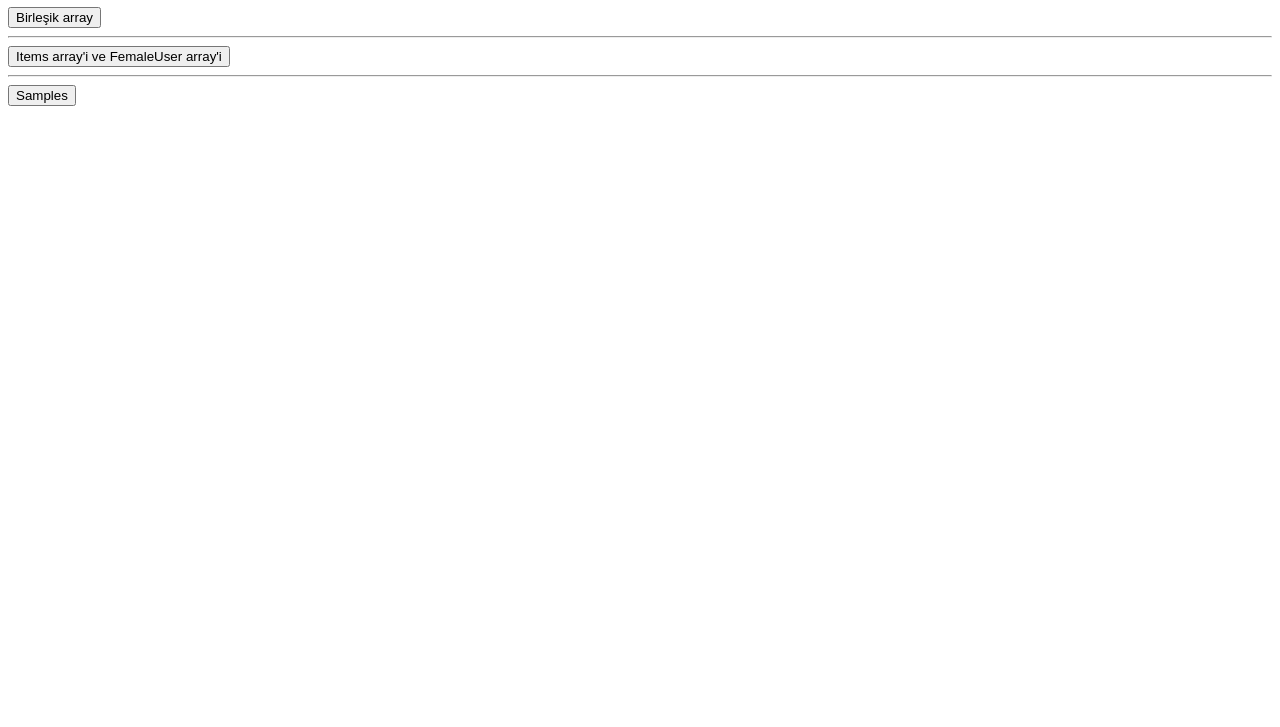
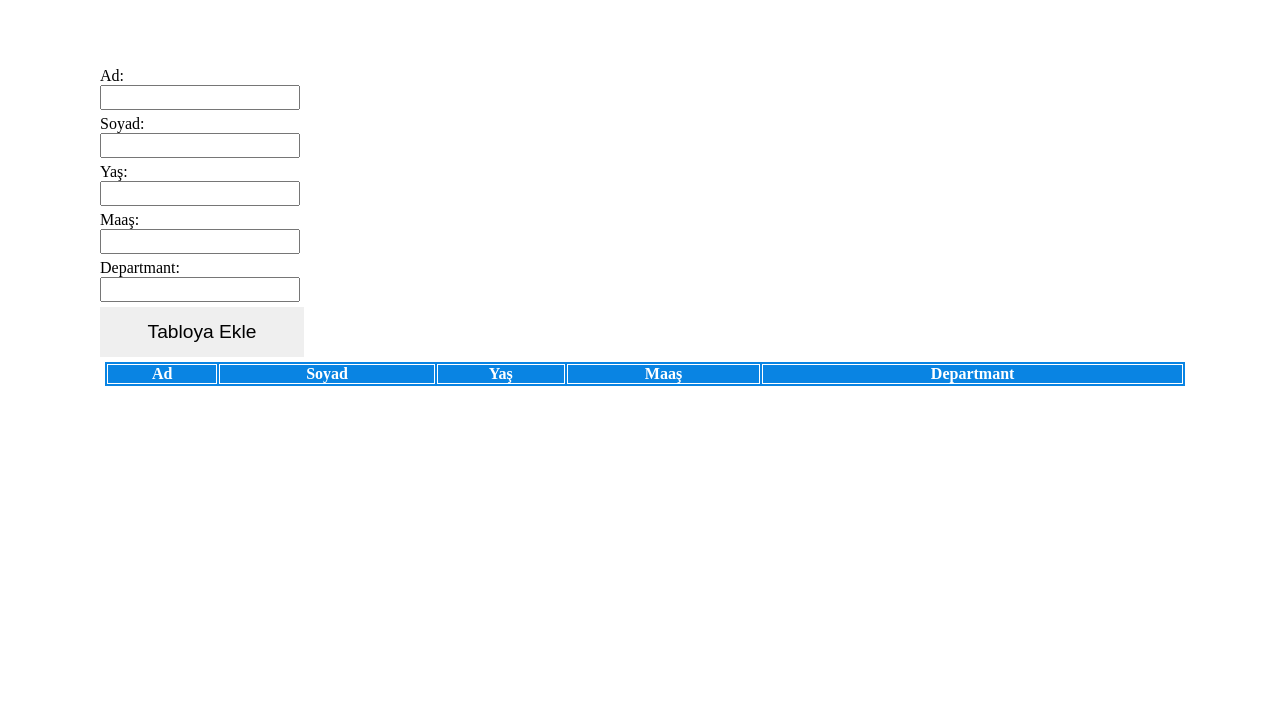
Before and after one commit to BattalKaanYapar/repeat-topics, a plain HTML site: page Javascript-works-repeat/index.html in a window 1280 px wide. Shown: the part 73-800 px from the top of the page. Drawn offline with Linux system fonts and the light colour scheme.

Commit message:
added:new examples

```diff
--- a/Javascript-works-repeat/Arrays.js
+++ b/Javascript-works-repeat/Arrays.js
@@ -52,6 +52,11 @@ var samples = {
         return `My name is ${samples.name} ${samples.surname} , I'm ${samples.age} yo.`
     },
 }
+
+samples.myCity = function () {
+    console.log(` I live in ${this.city}`);
+}
+samples.myCity();
 console.log(samples.introduce())
 
 let btn = document.getElementById('btn');
--- a/Javascript-works-repeat/index.html
+++ b/Javascript-works-repeat/index.html
@@ -5,26 +5,49 @@
     <meta charset="UTF-8">
     <meta http-equiv="X-UA-Compatible" content="IE=edge">
     <meta name="viewport" content="width=device-width, initial-scale=1.0">
+    <link rel="stylesheet" href="../main.css">
     <title>Document</title>
 </head>
 
 <body>
 
     <div id="container">
-        <h1>Hi JavaScript</h1>
-        <button id="btn-two" onclick={console.log(completed)}>
-            Birleşik array
-        </button>
-        <hr>
-        <button id="btn" onclick={console.log(femaleUser,items)}>
-            Items array'i ve FemaleUser array'i
-        </button>
-        <hr>
-        <button id="btn-three" onclick={console.log(samples)}>
-            Samples
-        </button>
+        <div class="main">
+            <!-- <div>
+                <ul class="liste">
+                    <li id="walterwhite">Walter White</li>
+                    <li class="alternate">Jesse Pinkman</li>
+                    <li>Skyler White</li>
+                    <li class="alternate">Hank Schrader</li>
+                    <li>Gustavo Fring</li>
+                </ul>
+
+                <input type="text" id="veri">
+                <button id="ekle">Listeye Ekle</button>
+            </div> -->
+        </div>
+
+        <div id="sayfa">
+            <label>Ad:</label> <input type="text" id="ad">
+            <label>Soyad:</label> <input type="text" id="soyad">
+            <label>Yaş:</label> <input type="number" id="yas">
+            <label>Maaş:</label> <input type="number" id="maas">
+            <label>Departmant:</label> <input type="text" id="departmant">
+            <button id="ekle">Tabloya Ekle</button>
+            <table id="liste">
+                <tr>
+                    <th>Ad</th>
+                    <th>Soyad</th>
+                    <th>Yaş</th>
+                    <th>Maaş</th>
+                    <th>Departmant</th>
+                </tr>
+            </table>
+        </div>
     </div>
-    <script src="./Arrays.js"></script>
+    <script src="./table.js"></script>
+    <!-- <script src="./list.js"></script> -->
+    <!-- <script src="./Arrays.js"></script> -->
 </body>
 
 </html>
--- /dev/null
+++ b/Javascript-works-repeat/table.js
@@ -0,0 +1,40 @@
+
+const ad = document.querySelector("#ad");
+const soyad = document.querySelector("#soyad");
+const yas = document.querySelector("#yas");
+const maas = document.querySelector("#maas");
+const departmant = document.querySelector("#departmant");
+const ekle = document.querySelector("#ekle");
+const liste = document.querySelector("#liste");
+ekle.onclick = function () {
+
+    let tAd = document.createElement("td");
+    let tSoyad = document.createElement("td");
+    let tYas = document.createElement("td");
+    let tMaas = document.createElement("td");
+    let tDepartmant = document.createElement("td");
+
+    tAd.textContent = ad.value;
+    tSoyad.textContent = soyad.value;
+    tYas.textContent = yas.value;
+    tMaas.textContent = maas.value;
+    tDepartmant.textContent = departmant.value;
+
+    let tr = document.createElement("tr");
+
+    tr.appendChild(tAd);
+    tr.appendChild(tSoyad);
+    tr.appendChild(tYas);
+    tr.appendChild(tMaas);
+    tr.appendChild(tDepartmant);
+
+    liste.appendChild(tr);
+
+    ad.value = "";
+    soyad.value = "";
+    yas.value = "";
+    maas.value = "";
+    departmant.value = "";
+
+    ad.focus();
+}
--- /dev/null
+++ b/main.css
@@ -0,0 +1,47 @@
+*{
+    margin:0;
+    padding:0;
+    box-sizing: border-box;
+}
+.main{
+    width: 500px;
+    margin:auto;
+    padding:20px;
+}
+ul{
+    list-style: none;
+}
+div{
+    margin:50px;
+}
+
+label{
+  display:block;
+  margin-top:5px;
+}
+input{
+  width: 200px;
+  height: 25px;
+  font-size:1.2em;
+}
+button{
+  border:none;
+  display:block;
+  margin-top:5px;
+  width: 204px;
+  height: 50px;
+  text-align: center;
+  font-size:1.2em;
+}
+table{
+  background: #0984e3;
+  margin:5px;
+  width: 100%;
+  color:#fff;
+}
+td,th{
+  border:1px solid white;
+  border-spacing: 0px;
+  margin: 0px;
+  text-align: center;
+}
```
Also changed, not shown: Javascript-works-repeat/list.js (added, +21 -0 lines).
